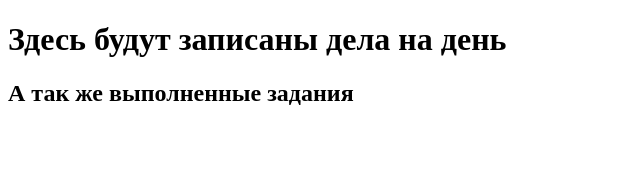
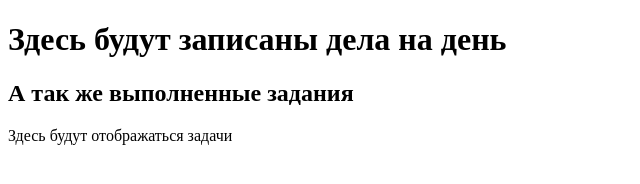
Before and after one commit to 0logicx/ToDo_List, a plain HTML site: page index.html in a window 1280 px wide. Shown: the whole page, without its empty margins (0-640 px from the left). Drawn offline with Linux system fonts and the light colour scheme.

Commit message:
new div in index

```diff
--- a/index.html
+++ b/index.html
@@ -8,5 +8,8 @@
 <body>
     <h1>Здесь будут записаны дела на день</h1>
     <h2>А так же выполненные задания</h2>
+    <div class="main-box">
+        <p>Здесь будут отображаться задачи</p>
+    </div>
 </body>
 </html>
```
